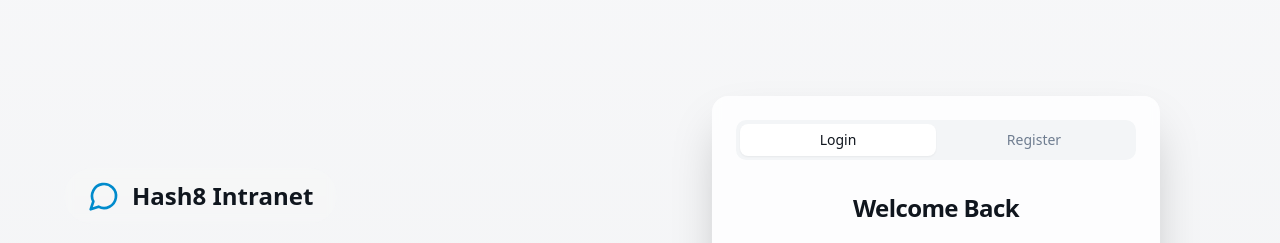
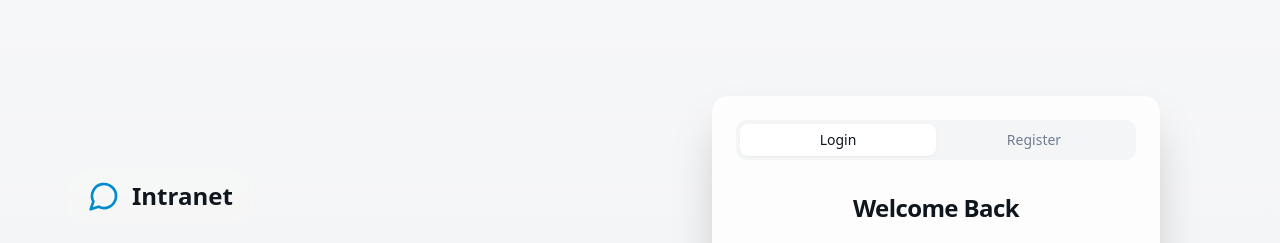
Before and after one commit to kamaleshsk123/hash8-chatter, a React (Vite) app: page /login in a window 1280 px wide. Shown: the top 243 px of the page. Built offline with nearby package versions, Linux system fonts and the light colour scheme; no server answers.

Commit message:
chore: rename project references from Hash8 Intranet to Intranet and add project documentation

```diff
--- a/index.html
+++ b/index.html
@@ -3,17 +3,17 @@
   <head>
     <meta charset="UTF-8" />
     <meta name="viewport" content="width=device-width, initial-scale=1.0" />
-    <title>Hash8 Intranet - Team Chat</title>
+    <title>Intranet - Team Chat</title>
     <meta name="description" content="Secure organizational chat application for modern teams" />
-    <meta name="author" content="Hash8 Intranet" />
+    <meta name="author" content="Intranet" />
 
-    <meta property="og:title" content="Hash8 Intranet - Team Chat" />
+    <meta property="og:title" content="Intranet - Team Chat" />
     <meta property="og:description" content="Secure organizational chat application for modern teams" />
     <meta property="og:type" content="website" />
     <meta property="og:image" content="/placeholder.svg" />
 
     <meta name="twitter:card" content="summary_large_image" />
-    <meta name="twitter:site" content="@Hash8Intranet" />
+    <meta name="twitter:site" content="@Intranet" />
     <meta name="twitter:image" content="/placeholder.svg" />
   </head>
 
--- a/src/components/ProtectedRoute.tsx
+++ b/src/components/ProtectedRoute.tsx
@@ -31,7 +31,7 @@ export const ProtectedRoute: React.FC<ProtectedRouteProps> = ({ children }) => {
       <div className="min-h-screen flex items-center justify-center bg-background">
         <div className="flex flex-col items-center gap-4">
           <div className="w-8 h-8 border-4 border-primary/30 border-t-primary rounded-full animate-spin" />
-          <p className="text-muted-foreground">Loading Hash8 Intranet...</p>
+          <p className="text-muted-foreground">Loading Intranet...</p>
         </div>
       </div>
     );
--- a/src/index.css
+++ b/src/index.css
@@ -2,7 +2,7 @@
 @tailwind components;
 @tailwind utilities;
 
-/* Hash8 Intranet Chat Design System - Modern Telegram-inspired theme
+/* Intranet Chat Design System - Modern Telegram-inspired theme
 All colors MUST be HSL.
 */
 
@@ -19,7 +19,7 @@ All colors MUST be HSL.
     --popover: 0 0% 100%;
     --popover-foreground: 213 31% 9%;
 
-    /* Primary - Hash8 brand blue */
+    /* Primary - Brand blue */
     --primary: 199 100% 40%;
     --primary-foreground: 0 0% 100%;
     --primary-hover: 199 100% 35%;
--- a/src/pages/ChatSidebar.tsx
+++ b/src/pages/ChatSidebar.tsx
@@ -313,7 +313,7 @@ export const ChatSidebar: React.FC<ChatSidebarProps> = ({
       <div className="p-4 border-b border-border">
         <div className="flex items-center justify-between mb-4">
           <h1 className="text-lg sm:text-xl font-bold text-foreground">
-            Hash8 Intranet
+            Intranet
           </h1>
           <div className="flex items-center gap-2">
             <Button
--- a/src/pages/DirectMessage.tsx
+++ b/src/pages/DirectMessage.tsx
@@ -596,7 +596,7 @@ export const DirectMessage: React.FC<DirectMessageProps> = ({
 
         toast({
           title: "No Devices Found",
-          description: "No compatible Hash8 Chatter devices found nearby. Make sure Bluetooth is enabled and devices are close by.",
+          description: "No compatible Chatter devices found nearby. Make sure Bluetooth is enabled and devices are close by.",
           variant: "destructive",
           duration: 4000,
         });
--- a/src/pages/Login.tsx
+++ b/src/pages/Login.tsx
@@ -32,7 +32,7 @@ const Login = () => {
   useEffect(() => {
     if (user) {
       toast({
-        title: "Welcome to Hash8 Intranet!",
+        title: "Welcome to Intranet!",
         description: "You've successfully signed in.",
       });
       navigate("/chat");
@@ -98,7 +98,7 @@ const Login = () => {
       <div className="block lg:hidden w-full fixed top-0 left-0 z-30 bg-gradient-chat/90 backdrop-blur-sm pt-2 pb-2 border-b border-border">
         <div className="flex flex-col items-center justify-center text-center gap-1">
           <span className="inline-flex items-center gap-2 bg-white/10 rounded-full px-4 py-2 text-primary font-bold text-lg">
-            <MessageCircle className="w-6 h-6" /> Hash8 Intranet
+            <MessageCircle className="w-6 h-6" /> Intranet
           </span>
           <h1 className="text-xl font-bold text-foreground leading-tight">
             Connect with your <span className="text-primary">organization</span>
@@ -124,7 +124,7 @@ const Login = () => {
               className="inline-flex items-center gap-2 sm:gap-3 bg-white/10 backdrop-blur-sm rounded-full px-3 py-1.5 sm:px-6 sm:py-3">
               <MessageCircle className="w-6 h-6 sm:w-8 sm:h-8 text-primary" />
               <span className="text-lg sm:text-2xl font-bold text-foreground">
-                Hash8 Intranet
+                Intranet
               </span>
             </motion.div>
             <h1 className="text-2xl sm:text-4xl lg:text-5xl font-bold text-foreground leading-tight">
--- a/src/services/bluetoothMessaging.ts
+++ b/src/services/bluetoothMessaging.ts
@@ -75,7 +75,7 @@ class BluetoothMessagingService {
   private isScanning = false;
   private isSupported = false;
 
-  // Bluetooth service UUID for Hash8 Chatter
+  // Bluetooth service UUID for Chatter
   private readonly SERVICE_UUID = '12345678-1234-1234-1234-123456789abc';
   private readonly CHARACTERISTIC_UUID = '87654321-4321-4321-4321-cba987654321';
 
@@ -100,13 +100,13 @@ class BluetoothMessagingService {
     return this.isSupported && this.connectedDevices.size > 0;
   }
 
-  // Start scanning for nearby Hash8 Chatter devices
+  // Start scanning for nearby Chatter devices
   async startScanning(): Promise<void> {
     if (!this.isSupported || this.isScanning) return;
 
     try {
       this.isScanning = true;
-      console.log('Scanning for Hash8 Chatter devices...');
+      console.log('Scanning for Chatter devices...');
 
       const device = await (navigator as any).bluetooth.requestDevice({
         filters: [{ services: [this.SERVICE_UUID] }],
```
Also changed, not shown: project_documentation.txt (added), 1 other file (tests, documents, lock files or other folders).
